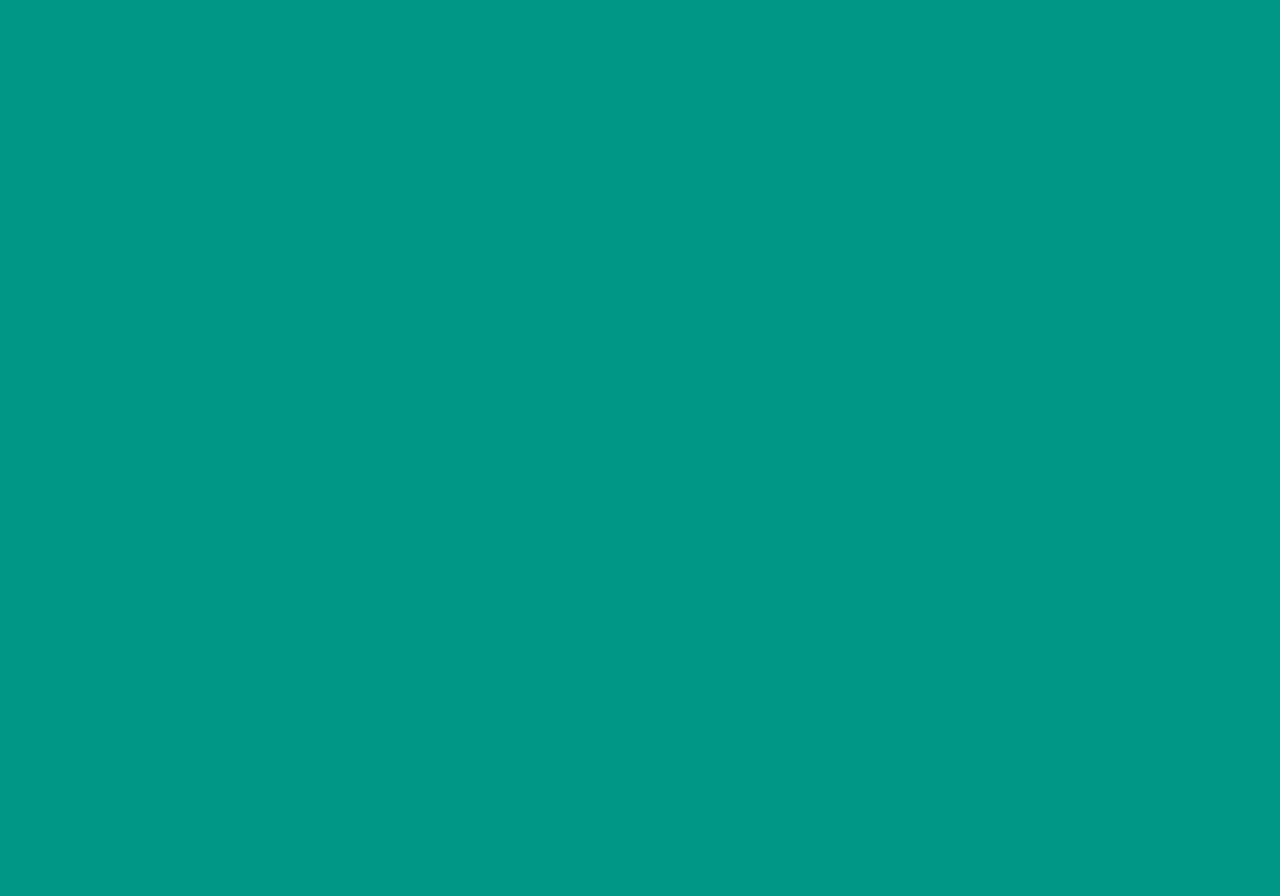
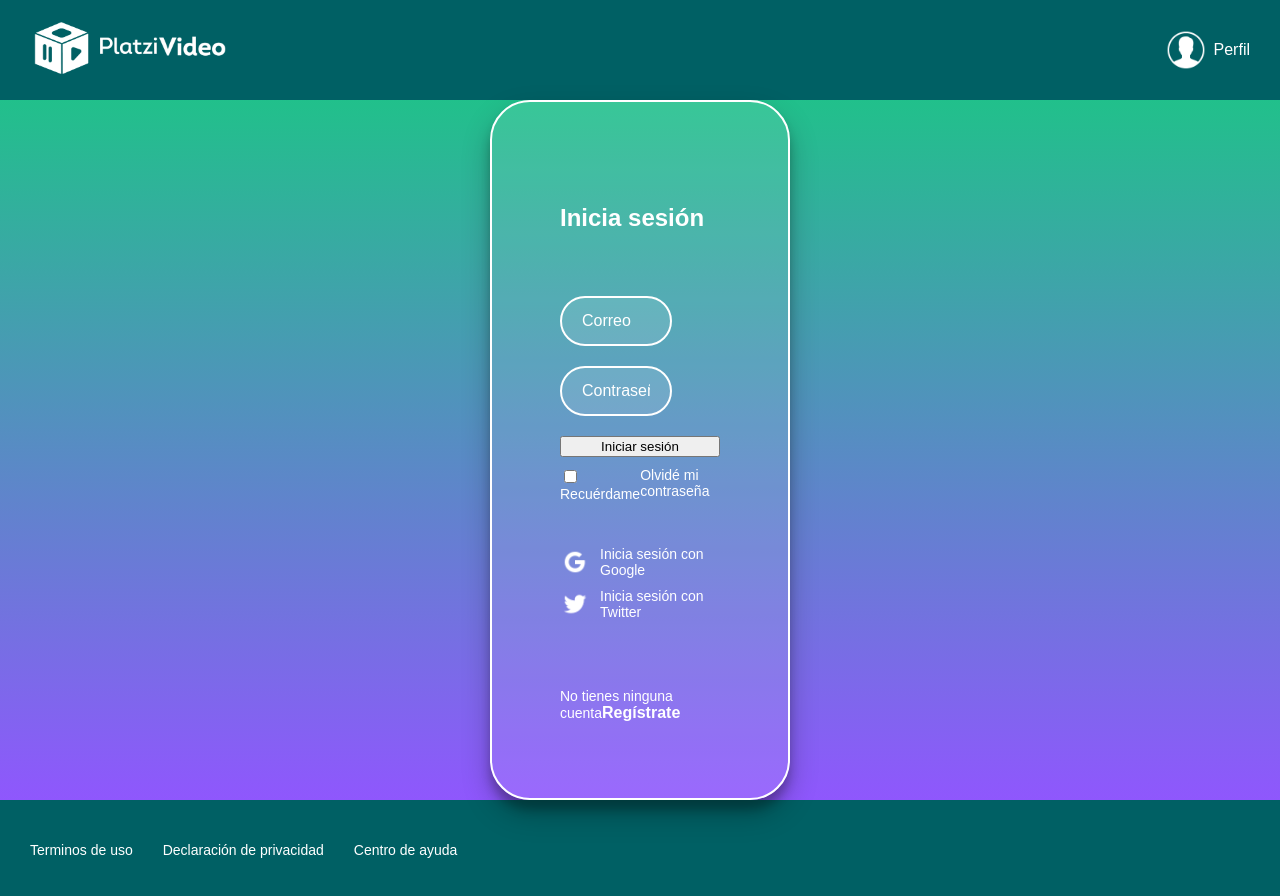
Before and after one commit to satoshi9394/PlatziVideo, a React app: page /login in a window 1280 px wide. Shown: the top 896 px of the page. Before the commit the page ends 800 px from the top, so only its background shows below. Built offline with nearby package versions, Linux system fonts and the light colour scheme; a web font is replaced by a local one.

Commit message:
agregando vistas de registro y login

```diff
--- /dev/null
+++ b/src/assets/styles/components/Login.scss
@@ -0,0 +1,84 @@
+.login {
+  background-image: linear-gradient(#21c08b, #8f57fd);
+  display: flex;
+  align-items: center;
+  flex-direction: column;
+  justify-content: center;
+  padding: 0px 30px;
+  min-height: calc(100vh - 200px); /* El ancho será igual al tamaño de todo el height menos 200px (100px del header + 100px del footer) */
+}
+
+.login__container {
+  background-color: rgba(255,255,255,0.1);
+  border: 2px solid white;
+  border-radius: 40px;
+  box-shadow: 0 14px 28px rgba(0,0,0,0.25), 0 10px 10px rgba(0,0,0,0.22);
+  color: white;
+  display: flex;
+  flex-direction: column;
+  justify-content: space-around;
+  min-height: 700px;
+  padding: 60px 68px 40px;
+  width: 300px;
+}
+
+.login__container--form {
+  display: flex;
+  flex-direction: column;
+}
+
+.login__container--form label {
+  font-size: 14px;
+}
+
+.login__container--remember-me {
+  color: white;
+  display: flex;
+  justify-content: space-between;
+  margin-top: 10px;
+}
+
+.login__container--remember-me a {
+  color: white;
+  font-size: 14px;
+  text-decoration: none;
+}
+
+.login__container--remember-me a:hover {
+  text-decoration: underline;
+}
+
+.login__container--social-media > div {
+  align-items: center;
+  display: flex;
+  font-size: 14px;
+  margin-bottom: 10px;
+}
+
+.login__container--social-media > div > img {
+  margin-right: 10px;
+  width: 30px;
+}
+
+.login__container--register {
+  font-size: 14px;
+}
+
+.login__container--register a {
+  color: white;
+  font-weight: bold;
+  font-size: 16px;
+  text-decoration: none;
+}
+
+.login__container--register a:hover {
+  text-decoration: underline;
+}
+
+.footer {
+  align-items: center;
+  background-color: #8f57fd;
+  display: flex;
+  height: 100px;
+  width: 100%;
+}
--- /dev/null
+++ b/src/assets/styles/components/Register.scss
@@ -0,0 +1,39 @@
+.register {
+  background-image: linear-gradient(#21c08b, #8f57fd);
+  display: flex;
+  align-items: center;
+  flex-direction: column;
+  justify-content: center;
+  padding: 0px 30px;
+  min-height: calc(100vh - 200px); /* El ancho será igual al tamaño de todo el height menos 200px (100px del header + 100px del footer) */
+}
+
+.register__container {
+  background-color: rgba(255,255,255,0.1);
+  border: 2px solid white;
+  border-radius: 40px;
+  box-shadow: 0 14px 28px rgba(0,0,0,0.25), 0 10px 10px rgba(0,0,0,0.22);
+  color: white;
+  display: flex;
+  flex-direction: column;
+  justify-content: space-around;
+  min-height: 600px;
+  padding: 60px 68px 40px;
+  width: 300px;
+}
+
+.register__container--form {
+  display: flex;
+  flex-direction: column;
+}
+
+.register__container a {
+  color: white;
+  font-size: 16px;
+  text-align: center;
+  text-decoration: none;
+}
+
+.register__container a:hover {
+  text-decoration: underline;
+}
--- a/src/components/Header.jsx
+++ b/src/components/Header.jsx
@@ -1,7 +1,8 @@
 import React from 'react'
+import { Link } from 'react-router-dom'
+
+//styles
 import '../assets/styles/components/Header.scss'
-
-
 //img
 import logo from '../assets/static/logo-platzi-video-BW2.png';
 import userIcon from '../assets/static/user-icon.png'
@@ -9,17 +10,19 @@
 
 const Header = () => (
   <header className="header">
-    <img className="header__img"
-    src={logo}
-    alt="Platzi Video"/>
+    <Link to='/'>
+      <img className="header__img"
+        src={logo}
+        alt="Platzi Video"/>
+    </Link>
     <div className="header__menu">
       <div className="header__menu--profile">
         <img src={userIcon} alt=""/>
         <p>Perfil</p>
       </div>
       <ul>
-        <li><a href="/">Cuenta</a></li>
-        <li><a href="/">Cerrar Sesión</a></li>
+        <li><Link to="/register">Cuenta</Link></li>
+        <li><Link to="/login">Iniciar Seccion</Link></li>
       </ul>
     </div>
   </header>
--- /dev/null
+++ b/src/components/Layout.jsx
@@ -0,0 +1,14 @@
+import React from 'react'
+
+import Header from './Header'
+import Footer from './Footer'
+
+const Layout = ({ children }) => (
+  <div className="App">
+    <Header/>
+    {children}
+    <Footer/>
+  </div>
+);
+
+export default Layout;
--- a/src/containers/Home.jsx
+++ b/src/containers/Home.jsx
@@ -1,13 +1,12 @@
 import React from 'react'
 //componentes
-import Header from '../components/Header'
 import Search from '../components/Search'
 
 import Categories from '../components/Categories'
 import Carousel from '../components/Carousel'
 import CarouselItem from '../components/CarouselItem'
 
-import Footer from '../components/Footer'
+
 
 //styles
 import '../assets/styles/App.scss'
@@ -21,8 +20,7 @@
   const initialState = useInitialState(API);
 
   return(
-    <div className="App">
-      <Header/>
+    <>
       <Search/>
       {
         initialState.mylist.length > 0 &&
@@ -51,9 +49,7 @@
           )}
         </Carousel>
       </Categories>
-
-      <Footer/>
-    </div>
+    </>
   );
 }
 
--- /dev/null
+++ b/src/containers/Login.jsx
@@ -0,0 +1,39 @@
+import React from 'react'
+import { Link } from 'react-router-dom'
+
+//styles
+import '../assets/styles/components/Login.scss'
+
+//img
+import googleIcon from '../assets/static/google-icon.png'
+import twitterIcon from '../assets/static/twitter-icon.png'
+
+const Login = () => (
+  <section className="login">
+    <section className="login__container">
+      <h2>Inicia sesión</h2>
+      <form className="login__container--form">
+        <input className="input" type="text" placeholder="Correo"/>
+        <input className="input" type="password" placeholder="Contraseña"/>
+        <button className="button">Iniciar sesión</button>
+        <div className="login__container--remember-me">
+          <label>
+            <input type="checkbox" id="cbox1" value="first_checkbox"/>Recuérdame
+          </label>
+          <a href="/">Olvidé mi contraseña</a>
+        </div>
+      </form>
+      <section className="login__container--social-media">
+        <div><img src={googleIcon}/> Inicia sesión con Google</div>
+        <div><img src={twitterIcon}/> Inicia sesión con Twitter</div>
+      </section>
+      <p className="login__container--register">No tienes ninguna cuenta
+        <Link to="/register">
+          Regístrate
+        </Link>
+      </p>
+    </section>
+  </section>
+);
+
+export default Login;
--- /dev/null
+++ b/src/containers/NotFound.jsx
@@ -0,0 +1,10 @@
+import React, { Fragment } from 'react'
+
+const NotFound = () => (
+  <Fragment>
+    <h1>No encontrada la Routa</h1>
+    <h1>Regresa a Home</h1>
+  </Fragment>
+);
+
+export default NotFound
--- /dev/null
+++ b/src/containers/Register.jsx
@@ -0,0 +1,24 @@
+import React from 'react'
+import { Link } from  'react-router-dom'
+
+//styles
+import '../assets/styles/components/Register.scss'
+
+const Register = () => (
+  <section className="register">
+    <section className="register__container">
+      <h2>Regístrate</h2>
+      <form className="register__container--form">
+        <input className="input" type="text" placeholder="Nombre"/>
+        <input className="input" type="text" placeholder="Correo"/>
+        <input className="input" type="password" placeholder="Contraseña"/>
+        <button className="button">Registrarme</button>
+      </form>
+      <Link to="/login">
+        Iniciar sesión
+      </Link>
+    </section>
+  </section>
+);
+
+export default Register;
--- a/src/routes/App.js
+++ b/src/routes/App.js
@@ -1,11 +1,25 @@
 import React from 'react'
-import { BrowserRouter, Route } from 'react-router-dom'
+import { BrowserRouter, Route, Switch } from 'react-router-dom'
 
+//pages
 import Home from '../containers/Home'
+import Login from '../containers/Login'
+import Register from '../containers/Register'
+
+import NotFound from '../containers/NotFound'
+
+import Layout from '../components/Layout'
 
 const App = () => (
   <BrowserRouter>
-    <Route exact path='/' component={Home}></Route>
+    <Layout>
+      <Switch>
+        <Route exact path='/' component={Home}/>
+        <Route exact path='/login' component={Login}/>
+        <Route exact path='/register' component={Register}/>
+        <Route component={NotFound}/>
+      </Switch>
+    </Layout>
   </BrowserRouter>
 );
 
--- a/webpack.config.js
+++ b/webpack.config.js
@@ -16,6 +16,7 @@
     hot: true, // cambios en tiempo real
     open: false, // abrir puerto
     port: 5000, // juagar con el puerto
+    historyApiFallback: true,
   },
   module: {
     rules: [
```
